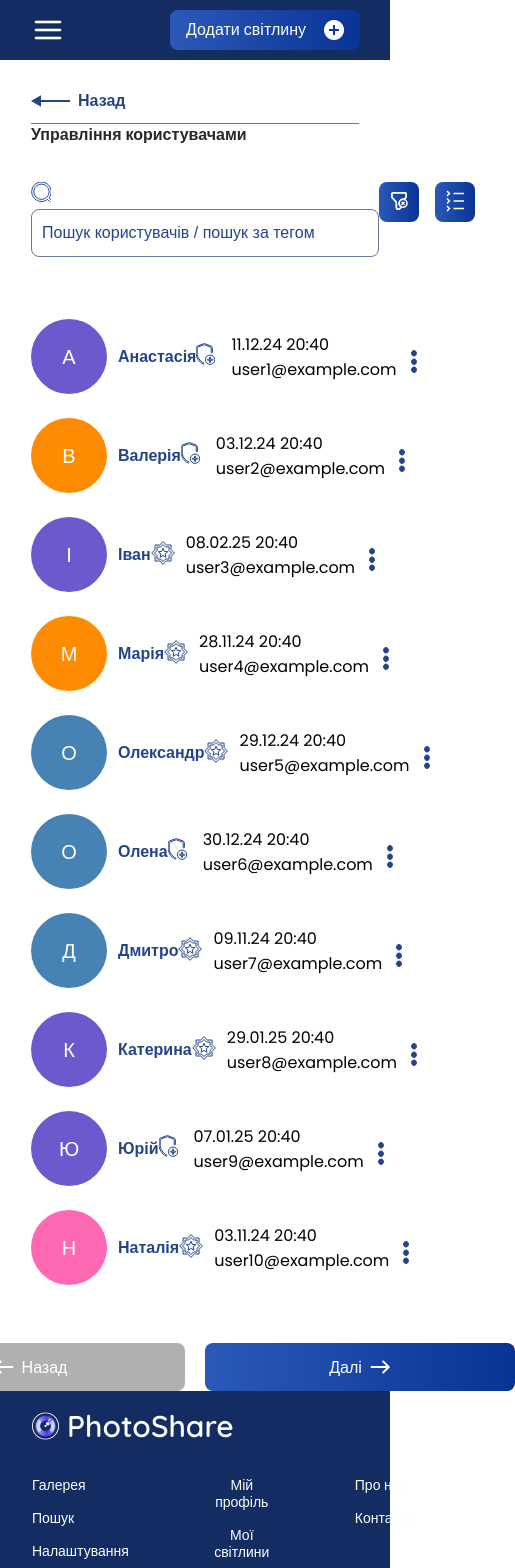
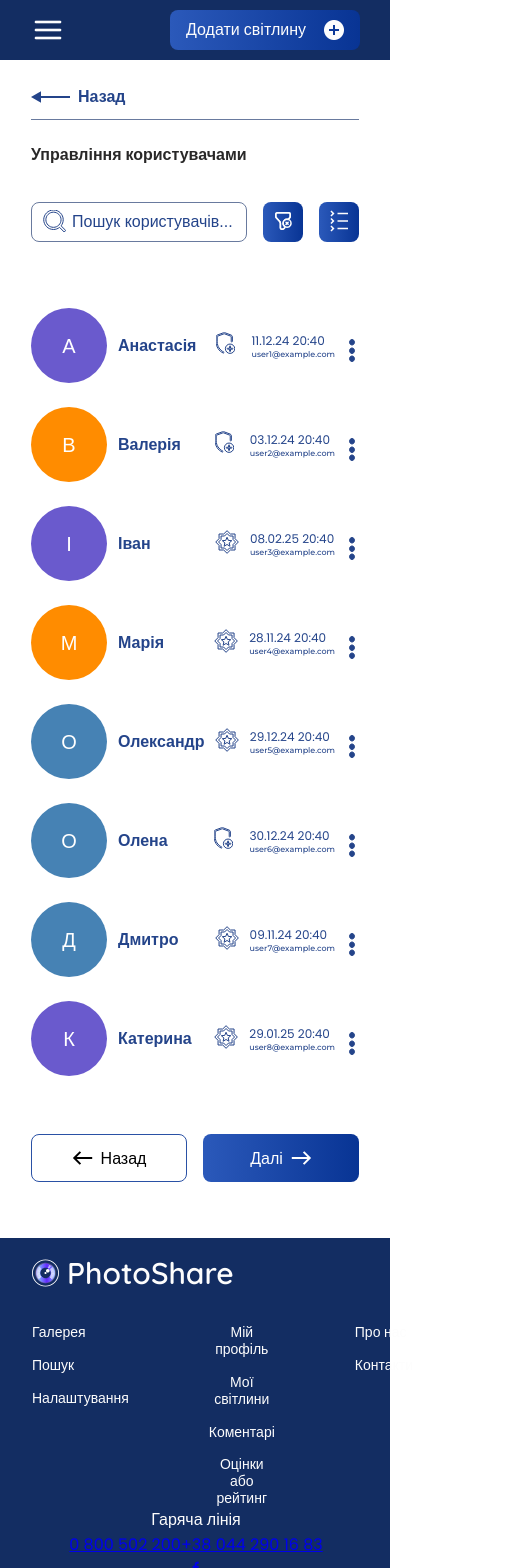
Before and after one commit to GoIT-Python-Web/Front-end-Python-Web-PhotoShare, a React (Vite) app: page /admin/users in a window 390 px wide. Shown: the top 1568 px of the page, 515 px wide, since content can reach past the window. Built offline with nearby package versions, Linux system fonts and the light colour scheme; a web font is replaced by a local one.

Commit message:
mobile version done

```diff
--- a/src/components/UI/buttons/Button.jsx
+++ b/src/components/UI/buttons/Button.jsx
@@ -1,7 +1,7 @@
 import React from "react";
 import s from "./Button.module.css";
 
-const ArrowIcon = ({ position, variant }) => (
+const ArrowIcon = ({ position }) => (
   <span className={`${s.arrow} ${s[position]}`}>
     <svg
       width="21"
@@ -13,13 +13,15 @@ const ArrowIcon = ({ position, variant }) => (
       {position === "left" ? (
         <path
           d="M20.2129 6.96313H2.71289M8.40039 13.0881L2.27539 6.96313L8.40039 0.838135"
-          stroke={variant === "secondary" ? "darkblue" : "white"}
+          // stroke={variant === "secondary" ? "darkblue" : "white"}
+          stroke="currentColor"
           strokeWidth="2"
         />
       ) : (
         <path
           d="M0.787109 7.03687H18.2871M12.5996 0.911866L18.7246 7.03687L12.5996 13.1619"
-          stroke={variant === "secondary" ? "darkblue" : "white"}
+          // stroke={variant === "secondary" ? "darkblue" : "white"}
+          stroke="currentColor"
           strokeWidth="2"
         />
       )}
--- a/src/components/UI/buttons/Button.module.css
+++ b/src/components/UI/buttons/Button.module.css
@@ -50,17 +50,20 @@
 .secondary-red:active {
   transform: translateY(0);
 }
-.primary:hover {
+/* .primary:hover {
   background: #1654d7;
   transform: translateY(-2px);
-}
-.primary:active {
+} */
+/* .primary:active {
   background: #0051ff;
   transform: translateY(0);
-}
+} */
 
 .disabled {
-  background: #afb0b2;
+  border: 0.5px solid #2a51a5;
+  border-radius: 8px;
+  background: #ffff;
+  color: black;
   cursor: not-allowed;
   pointer-events: none;
 }
--- a/src/components/UI/inputs/Input.jsx
+++ b/src/components/UI/inputs/Input.jsx
@@ -1,7 +1,6 @@
 import { useState } from "react";
 import s from "./Input.module.css";
 import { FaEye, FaEyeSlash } from "react-icons/fa";
-import Icon from "../icons/Icon";
 
 const Input = ({
   type = "text",
@@ -12,7 +11,6 @@ const Input = ({
   error = false,
   showPassword = false,
   errorMessage = "",
-  icon = null,
   ...props
 }) => {
   const [isPasswordVisible, setIsPasswordVisible] = useState(showPassword);
@@ -23,11 +21,6 @@ const Input = ({
 
   return (
     <div className={`${s.inputWrapper} ${error ? s.error : ""}`}>
-      {icon && (
-        <span className={s.usersInputIcon}>
-          <Icon name={icon} stroke="#24448A" width={20} height={20} />
-        </span>
-      )}
       <input
         type={isPasswordVisible ? "text" : type}
         className={`${s.input} ${disabled ? s.disabled : ""} ${
--- /dev/null
+++ b/src/components/modal/Modal.jsx
@@ -0,0 +1,36 @@
+import { useEffect } from "react";
+import clsx from "clsx";
+import s from "./Modal.module.css";
+
+function Modal({ isOpen, onClose, children, size = "md", className = "" }) {
+  useEffect(() => {
+    const handleEsc = (e) => {
+      if (e.key === "Escape") onClose();
+    };
+
+    if (isOpen) {
+      document.addEventListener("keydown", handleEsc);
+    }
+    return () => document.removeEventListener("keydown", handleEsc);
+  }, [isOpen, onClose]);
+
+  if (!isOpen) return null;
+
+  return (
+    <div
+      className={s.backdrop}
+      onClick={onClose}
+      aria-modal="true"
+      role="dialog"
+    >
+      <div
+        className={clsx(s.modal, s[size], className)}
+        onClick={(e) => e.stopPropagation()}
+      >
+        {children}
+      </div>
+    </div>
+  );
+}
+
+export default Modal;
--- /dev/null
+++ b/src/components/modal/Modal.module.css
@@ -0,0 +1,52 @@
+.backdrop {
+  position: fixed;
+  inset: 0;
+  background-color: rgba(0, 0, 0, 0.6);
+  display: flex;
+  align-items: center;
+  justify-content: center;
+  z-index: 999;
+  animation: fadeIn 0.2s ease-out;
+}
+
+.modal {
+  background-color: #fff;
+  border-radius: 12px;
+  box-shadow: 0 12px 30px rgba(0, 0, 0, 0.3);
+  max-height: 90vh;
+  overflow-y: auto;
+  padding: 24px;
+  animation: scaleIn 0.25s ease;
+}
+
+/* Розміри */
+.sm {
+  width: 300px;
+}
+.md {
+  width: 500px;
+}
+.lg {
+  width: 720px;
+}
+
+/* Анімації */
+@keyframes fadeIn {
+  from {
+    opacity: 0;
+  }
+  to {
+    opacity: 1;
+  }
+}
+
+@keyframes scaleIn {
+  from {
+    opacity: 0;
+    transform: scale(0.95);
+  }
+  to {
+    opacity: 1;
+    transform: scale(1);
+  }
+}
--- a/src/components/usersManagement/usersContainer/UsersContainer.jsx
+++ b/src/components/usersManagement/usersContainer/UsersContainer.jsx
@@ -1,15 +1,15 @@
 import React, { useEffect, useState } from "react";
 import Input from "../../UI/inputs/Input";
 import Button from "../../UI/buttons/Button";
-import Icon from "../../UI/icons/Icon";
 import UserList from "../usersList/UsersList";
 import s from "./UsersContainer.module.css";
 import Swal from "sweetalert2";
 import usersData from "../../../data/users.json";
 import Filters from "../../filters/filters/Filters";
+import Icon from "../../UI/icons/Icon";
 
 const UsersContainer = () => {
-  const usersPerPage = 10;
+  const usersPerPage = 8;
   const isBackendPagination = false;
 
   const [users, setUsers] = useState(usersData);
@@ -58,14 +58,13 @@ const UsersContainer = () => {
         <div className={s.label}>
           <Input
             className={s.searchInput}
-            placeholder="Пошук користувачів / пошук за тегом"
+            placeholder="Пошук користувачів..."
             value={searchQuery}
             onChange={(e) => setSearchQuery(e.target.value)}
             type="text"
             name="search"
-            icon="magnifier"
           />
-          <Icon name="user-role" className={s.magnifier} />
+          <Icon name="magnifier" className={s.magnifier} />
         </div>
         <div className={s.iconButtons}>
           <Filters location="admin" />
@@ -78,7 +77,7 @@ const UsersContainer = () => {
 
       <div className={s.pagination}>
         <Button
-          size="md"
+          size="xs"
           variant="primary"
           withArrow
           arrowPosition="left"
@@ -88,7 +87,7 @@ const UsersContainer = () => {
           Назад
         </Button>
         <Button
-          size="md"
+          size="xs"
           variant="primary"
           withArrow
           arrowPosition="right"
--- a/src/components/usersManagement/usersContainer/UsersContainer.module.css
+++ b/src/components/usersManagement/usersContainer/UsersContainer.module.css
@@ -4,14 +4,27 @@
   margin-bottom: 58px;
   justify-content: space-between;
 }
-
+.label {
+  position: relative;
+  display: flex;
+}
+.magnifier {
+  position: absolute;
+  left: 12px;
+  top: 40%;
+  transform: translateY(-50%);
+  pointer-events: none;
+  font-size: 20px;
+  stroke: #24448a;
+}
 .userListWrapper {
   margin-bottom: 58px;
 }
 .pagination {
   display: flex;
-  gap: 20px;
+  gap: 16px;
   justify-content: center;
+  margin-bottom: 56px;
 }
 .searchInput::placeholder {
   font-weight: 400;
@@ -24,19 +37,11 @@
   border: 0.6px solid #697a9e;
   border-radius: 8px;
   padding: 10px;
-  width: 348px;
-  height: 48px;
+  width: 216px;
+  height: 40px;
   font-size: 16px;
 }
 
 .searchInput:nth-child(1) {
   padding-left: 40px;
 }
-.icon {
-  position: absolute;
-  left: 12px;
-  display: flex;
-  align-items: center;
-  justify-content: center;
-  pointer-events: none;
-}
--- a/src/components/usersManagement/usersItem/UsersItem.jsx
+++ b/src/components/usersManagement/usersItem/UsersItem.jsx
@@ -1,8 +1,9 @@
 import s from "./UsersItem.module.css";
 import Icon from "../../UI/icons/Icon";
 import getColorFromName from "../../../helpers/getColorFromName";
-import { useState } from "react";
+import { useRef, useState } from "react";
 import { useScrollLock } from "../../../helpers/useScrollLock";
+import Modal from "../../modal/Modal";
 
 function UserItem({
   profileImage = null,
@@ -15,6 +16,12 @@ function UserItem({
 }) {
   const [showModal, setShowModal] = useState(false);
   useScrollLock(showModal);
+
+  const buttonRef = useRef(null);
+
+  const handleModalClick = () => {
+    setShowModal(!showModal);
+  };
 
   const handleRoleChange = () => {
     console.log(" change role to username");
@@ -49,17 +56,11 @@ function UserItem({
               </div>
             )}
           </div>
-          <span className={s.profileName}>
-            {userName}
-            {/* {role === "admin" && <span className={s.badgeAdmin}>Адмін</span>} */}
-          </span>
+          <span className={s.profileName}>{userName}</span>
         </div>
         <div className={s.settingsSection}>
           <button className={s.adminIconButton}>
-            <Icon
-              name={role === "admin" ? "shield" : "user"}
-              // title={role === "admin" ? "Адмін" : "Користувач"}
-            />
+            <Icon name={role === "admin" ? "shield" : "user"} />
           </button>
           <div className={s.dateFunction}>
             <div className={s.mobilEmailSection}>
@@ -79,8 +80,9 @@ function UserItem({
 
               {/* Кнопка три крапки — тільки на мобільній версії */}
               <button
+                ref={buttonRef}
                 className={`${s.iconButton} ${s.dotsOnlyMobile}`}
-                onClick={() => setShowModal(true)}
+                onClick={handleModalClick}
               >
                 <Icon name="dots" />
               </button>
@@ -89,13 +91,13 @@ function UserItem({
         </div>
       </div>
 
-      {showModal && (
-        <div className={s.modalOverlay}>
-          <div className={s.modalContent}>
-            <button
-              className={s.closeModal}
-              onClick={() => setShowModal(false)}
+      <Modal
+        isOpen={showModal}
+        onClose={() => setShowModal(false)}
+        size="sm"
+        className={s.customUserModal}
       >
+        <button className={s.closeModal} onClick={() => setShowModal(false)}>
           <Icon name="xclose" />
         </button>
         <button onClick={handleRoleChange} className={s.modalBtn}>
@@ -107,9 +109,7 @@ function UserItem({
         <button onClick={handleBan} className={s.modalBtn}>
           <Icon name="ban" /> Забанити Користувача
         </button>
-          </div>
-        </div>
-      )}
+      </Modal>
     </div>
   );
 }
--- a/src/components/usersManagement/usersItem/UsersItem.module.css
+++ b/src/components/usersManagement/usersItem/UsersItem.module.css
@@ -8,8 +8,9 @@
 .settingsSection {
   display: flex;
   align-items: center;
+  justify-content: flex-end;
   gap: 11px;
-  flex: 2;
+  flex: 1;
 }
 
 .profileImageContainer {
@@ -41,6 +42,9 @@
 
 .mobilEmailSection {
   display: flex;
+  /* font-weight: 500;
+  font-size: 8px;
+  color: #24448a; */
 
   flex-direction: column-reverse;
 }
@@ -56,14 +60,14 @@
   color: #24448a;
 }
 
-.profileEmail {
+.emailSection {
   font-weight: 500;
   font-size: 8px;
   color: #24448a;
   font-family: "Montserrat", sans-serif;
 }
 
-.timestamp {
+.timestampSection {
   font-family: "Poppins", sans-serif;
   font-weight: 400;
   font-size: 12px;
@@ -126,8 +130,21 @@
   align-items: center;
 }
 
+.customUserModal {
+  border-radius: 10px;
+  padding: 20px 16px;
+  width: 245px;
+  height: 200px;
+  display: flex;
+  align-items: flex-start;
+  justify-content: flex-start;
+  flex-direction: column;
+  gap: 16px;
+  background: #f2f6ff;
+}
+
 /* Modal Styles */
-.modalOverlay {
+/* .modalOverlay {
   position: fixed;
   top: 0;
   left: 0;
@@ -138,10 +155,10 @@
   align-items: center;
   justify-content: center;
   z-index: 1000;
-  /* padding: 16px; */
-}
+  padding: 16px;
+} */
 
-.modalContent {
+/* .modalContent {
   background: white;
   border-radius: 12px;
   padding: 16px;
@@ -150,7 +167,7 @@
   flex-direction: column;
   gap: 24px;
   box-shadow: 0 4px 16px rgba(0, 0, 0, 0.15);
-}
+} */
 
 .modalBtn {
   padding: 0;
--- a/src/pages/users/UsersManagement.module.css
+++ b/src/pages/users/UsersManagement.module.css
@@ -1,10 +1,14 @@
 .usersWrapper {
-  margin-top: 28px;
+  margin-top: 24px;
 }
 
-.backButton {
+.title {
+  margin-top: 24px;
+}
+
+/* .backButton {
   margin-bottom: 24px;
-}
+} */
 
 @media screen and (min-width: 768px) {
   .usersWrapper {
--- a/src/pages/users/UsersManagementPage.jsx
+++ b/src/pages/users/UsersManagementPage.jsx
@@ -7,7 +7,9 @@ export default function UsersManagementPage() {
   return (
     <div className={`container ${s.usersWrapper}`}>
       <BackButton />
-      <Title location="admin" className={s.title} />
+      <div className={s.title}>
+        <Title location="admin" />
+      </div>
       <UsersContainer />
     </div>
   );
```
Lines whose indentation alone changed are shown as unchanged.
